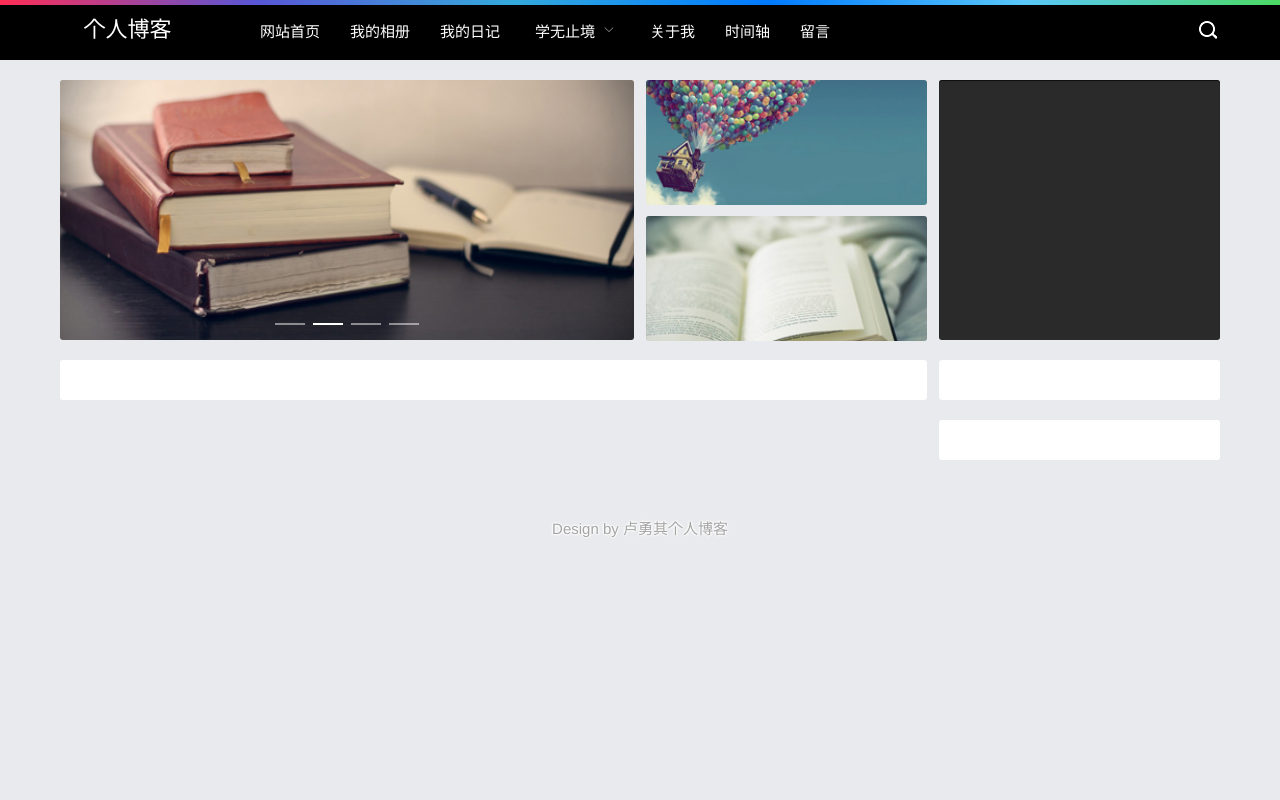
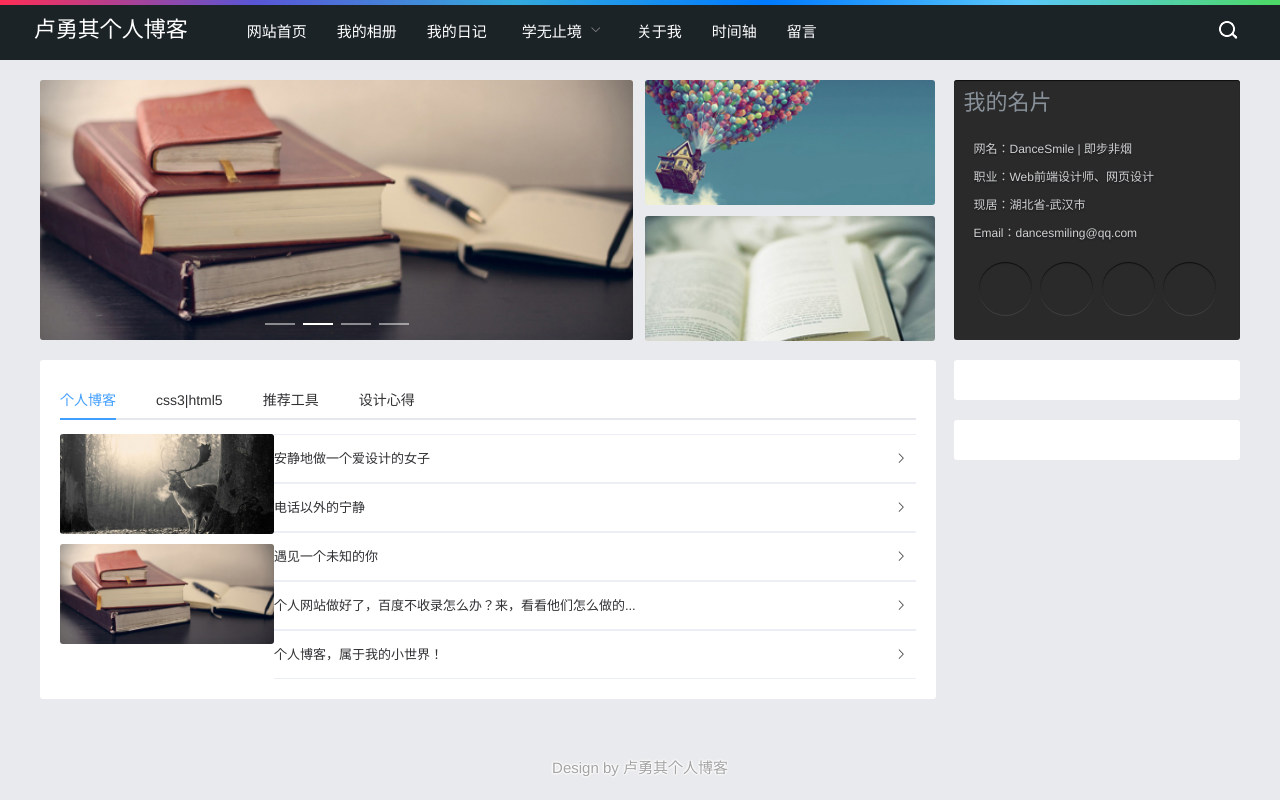
Before and after one commit to luyongqi/myBlog, a Vue app in the folder my-client/: page /#/home in a window 1280 px wide. Built offline with nearby package versions, Linux system fonts and the light colour scheme; a web font is replaced by a local one.

Commit message:
首页修改

```diff
--- a/my-client/src/styles/iconfont.scss
+++ b/my-client/src/styles/iconfont.scss
@@ -1,11 +1,11 @@
 @font-face {
-  font-family: 'iconfont';  /* project id 1504482 */
-  src: url('//at.alicdn.com/t/font_1504482_vc1bnj1t70q.eot');
-  src: url('//at.alicdn.com/t/font_1504482_vc1bnj1t70q.eot?#iefix') format('embedded-opentype'),
-  url('//at.alicdn.com/t/font_1504482_vc1bnj1t70q.woff2') format('woff2'),
-  url('//at.alicdn.com/t/font_1504482_vc1bnj1t70q.woff') format('woff'),
-  url('//at.alicdn.com/t/font_1504482_vc1bnj1t70q.ttf') format('truetype'),
-  url('//at.alicdn.com/t/font_1504482_vc1bnj1t70q.svg#iconfont') format('svg');
+  font-family: 'iconfont';  /* project id 1556517 */
+  src: url('//at.alicdn.com/t/font_1556517_qdkc3w5mvd.eot');
+  src: url('//at.alicdn.com/t/font_1556517_qdkc3w5mvd.eot?#iefix') format('embedded-opentype'),
+  url('//at.alicdn.com/t/font_1556517_qdkc3w5mvd.woff2') format('woff2'),
+  url('//at.alicdn.com/t/font_1556517_qdkc3w5mvd.woff') format('woff'),
+  url('//at.alicdn.com/t/font_1556517_qdkc3w5mvd.ttf') format('truetype'),
+  url('//at.alicdn.com/t/font_1556517_qdkc3w5mvd.svg#iconfont') format('svg');
 }
 
 .iconfont {
@@ -14,12 +14,21 @@
   font-style: normal;
   -webkit-font-smoothing: antialiased;
   -moz-osx-font-smoothing: grayscale;
+  text-align: center;
 }
 
-  .iconguanbi:before {
-    content: "\e631";
+.iconicon:before {
+  content: "\e601";
 }
 
-  .iconziyuan:before {
-    content: "\e60a";
+.iconweixin:before {
+  content: "\e659";
 }
+
+.iconyouxiang-:before {
+  content: "\e6af";
+}
+
+.iconshouye:before {
+  content: "\e622";
+}
--- a/my-client/src/views/home/index.vue
+++ b/my-client/src/views/home/index.vue
@@ -1,9 +1,9 @@
 <template>
   <div class="app-container">
 
-    <el-row :gutter="12">
+    <el-row :gutter="18">
       <!--左侧主体内容-->
-      <el-col :xs="24" :sm="18" :md="18" :lg="18" :xl="18">
+      <el-col :xs="24" :sm="24" :md="18" :lg="18" :xl="18">
         <div class="main-left-box">
           <!--顶部-->
           <div class="headbox">
@@ -40,20 +40,60 @@
               </el-col>
             </el-row>
           </div>
-          <!--tab-->
+          <!--tab 选项卡-->
           <div class="whitebg tabbox">
+            <el-tabs v-model="activeName" >
+              <el-tab-pane :label="item.title" :name="index+''" v-for="(item,index) in tabList" :key="index">
+                  <el-row>
+                    <!--图文-->
+                    <el-col :span="6">
+                      <div class="c-left-box" v-for="(p,i) in item.recommendList" :key="i">
+                        <el-image class="c-img" :src="p.src" fit="cover"></el-image>
+                      </div>
+                    </el-col>
+                    <!--手风琴-->
+                    <el-col :span="18">
+                      <el-collapse v-model="collapseName" accordion v-for="(m,k) in item.newsList" :key="k">
+                        <el-collapse-item :title="m.title" :name="k">
+                          <div>{{m.content}}</div>
+                        </el-collapse-item>
+                      </el-collapse>
+                    </el-col>
+                  </el-row>
+              </el-tab-pane>
+            </el-tabs>
+          </div>
 
-          </div>
         </div>
       </el-col>
 
       <!--右侧内容-->
-      <el-col class="hidden-xs-only" :sm="6" :md="6" :lg="6" :xl="6">
+      <el-col class="hidden-sm-and-down" :md="6" :lg="6" :xl="6">
         <div class="main-right-box">
-          <div class="card"></div>
+          <!--我的名片-->
+          <div class="card">
+             <h2 class="title">我的名片</h2>
+             <p>网名：DanceSmile | 即步非烟</p>
+             <p>职业：Web前端设计师、网页设计</p>
+             <p>现居：湖北省-武汉市</p>
+             <p>Email：dancesmiling@qq.com</p>
+             <ul class="linkmore">
+               <li>
+                 <router-link class="linkto iconfont iconshouye" title="网站地址" to="/"></router-link>
+               </li>
+               <li>
+                 <router-link class="linkto iconfont iconyouxiang-" title="我的邮箱" to="/"></router-link>
+               </li>
+               <li>
+                 <router-link class="linkto iconfont iconicon" title="QQ联系我" to="/"></router-link>
+               </li>
+               <li>
+                 <router-link class="linkto iconfont iconweixin" title="网站地址" to="/"></router-link>
+               </li>
+             </ul>
+          </div>
           <div class="whitebg notice"></div>
           <div class="whitebg recommend"></div>
-
         </div>
       </el-col>
     </el-row>
@@ -62,8 +102,8 @@
 
 <script>
 import Vue from 'vue'
-import { Carousel, Image, Row, Col } from 'element-ui';
-Vue.use(Carousel, Image, Row, Col)
+import { Carousel, Image, Row, Col,Tabs,Collapse } from 'element-ui';
+Vue.use(Carousel, Image, Row, Col,Tabs,Collapse)
 
 export default {
   name: 'home',
@@ -76,6 +116,61 @@ export default {
         { url: require('@/assets/images/2.jpg'), title: '你看我叼吗2', id: 2 },
         { url: require('@/assets/images/3.jpg'), title: '你看我叼吗3', id: 3 },
         { url: require('@/assets/images/4.jpg'), title: '你看我叼吗3', id: 3 }
+      ],
+      activeName:'0',   //当前绑定的选项卡
+      collapseName:['0'],  //手风琴绑定的name
+      tabList:[
+        {
+          title:'个人博客',
+          recommendList:[ //2条 图文
+            {
+              title:'个人网站做好了，百度不收录怎么办？来，看看他们怎么做的',
+              src:require('@/assets/images/4.jpg')
+            },
+             {
+              title:'个人博客，属于我的小世界！',
+              src:require('@/assets/images/2.jpg')
+            },
+          ],
+          newsList:[  //5条
+            {
+              title:'安静地做一个爱设计的女子',
+              content:'自从入了这行，很多人跟我说可以做网络教程，我也有考虑，但最终没有实现，因为我觉得在这个教程泛滥的时代，直接做一套免费的原创个人博客模板更为实在。每当看到自己喜欢的配色图片'
+            },
+            {
+              title:'电话以外的宁静',
+              content:'电话很久没有响过了，我的QQ也很久没有在线了，消失了很多天，刚刚结识的朋友因为我身上又起了红疹，每天都发来消息询问我的情况，我做到了这么多天来的沉默，我相信，没有网络，我还是可以继续我自己的生活'
+            },
+            {
+              title:'遇见一个未知的你',
+              content:'听着那熟悉的歌曲看着那一张张可爱的图片.-读着我们共同欣赏的诗……也许我们曾经相遇,看着你远去的背影 ,沿着你来的方向 ,回忆时间穿梭于幸福的点点滴滴....'
+            },
+            {
+              title:'个人网站做好了，百度不收录怎么办？来，看看他们怎么做的...',
+              content:'不管你是学前端的还是后端的，作为一个程序员，做一个自己的博客，那是必然的。咱们的圈子就这么大，想让更多的人了解你，看看你的技术多牛逼，扔一个博客地址就行了'
+            },
+            {
+              title:'个人博客，属于我的小世界！',
+              content:'个人博客，用来做什么？我刚开始就把它当做一个我吐槽心情的地方，也就相当于一个网络记事本，写上一些关于自己生活工作中的小情小事，也会放上一些照片，音乐。每天工作回家后就能访问自己的网站，一边听着音乐，一边写写文章。'
+            },
+          ]
+        },
+        {
+          title:'css3|html5',
+          recommendList:[],
+          newsList:[]
+        },
+       {
+          title:'推荐工具',
+          recommendList:[],
+          newsList:[]
+        },
+        {
+          title:'设计心得',
+          recommendList:[],
+          newsList:[]
+        }
+
       ]
     }
   },
@@ -121,6 +216,16 @@ export default {
     //tab
     .tabbox{
       width: 100%;
+      .c-left-box{
+        position: relative;
+        .c-img{
+          display: block;
+          width: 100%;
+          height: 100px;
+          margin-bottom: 10px;
+          border-radius: 3px;
+        }
+      }
     }
 
   }
@@ -133,6 +238,64 @@ export default {
       height: 260px;
       overflow: hidden;
       margin-bottom: 20px;
+      text-align: left;
+      & h2{
+        font-size: 22px;
+        margin: 10px;
+        color: #89919a;
+        font-weight: normal;
+        padding-bottom: 10px;
+      }
+      & p{
+        font-size: 12px;
+        padding: 0 0 0 20px;
+        line-height: 28px;
+        text-shadow: 0px 1px 2px rgba(0,0,0,.5);
+        color: #d0d2d4;
+        margin: 0;
+      }
+      .linkmore{
+        width: 100%;
+        padding: 0 20px;
+        margin: 15px 0;
+        &:after{
+          display: table;
+          content: '';
+          clear: both;
+          overflow: hidden;
+        }
+        & li{
+           width: 25%;
+          list-style: none;
+          float: left;
+          .linkto{
+              width: 53px;
+              height: 53px;
+              line-height: 53px;
+              display: block;
+              overflow: hidden;
+              box-shadow: 0px 1px 0px rgba(255,255,255,.1), inset 0px 1px 1px rgba(0,0,0,.7);
+              border-radius: 50%;
+              margin: 0 5px;
+          }
+          .iconshouye{
+            color: #ef5509;
+            font-size: 32px;
+          }
+          .iconyouxiang-{
+              color: #FF991A;
+             font-size: 28px;
+          }
+          .iconicon{
+                color: #1296DB;
+            font-size: 30px;
+          }
+          .iconweixin{
+            color: #07AF12;
+            font-size: 32px;
+          }
+        }
+      }
     }
   }
 }
--- a/my-client/src/views/layout/Layout.vue
+++ b/my-client/src/views/layout/Layout.vue
@@ -1,7 +1,7 @@
 <template>
   <div class="app-wrapper">
-    <Slider></Slider>
-    <Header></Header>
+    <Slider ref="son"></Slider>
+    <Header @click="getOpenStatus"></Header>
     <section class="main-container">
       <app-main></app-main>
     </section>
@@ -30,6 +30,12 @@ export default {
   },
   created(){
 
+  },
+  methods:{
+    getOpenStatus(status){
+      console.log(status)
+      this.$refs.son.drawer = status;
+    }
   }
 }
 
@@ -38,7 +44,7 @@ export default {
 
 <style rel="stylesheet/scss" lang="scss" scoped>
   .app-wrapper {
-    max-width: 1200px;
+    max-width: 1240px;
     margin:auto;
     padding-top: 60px;
   }
--- a/my-client/src/views/layout/components/Header.vue
+++ b/my-client/src/views/layout/components/Header.vue
@@ -4,8 +4,8 @@
             <el-row :gutter="30">
                 <!--展开-->
                 <el-col class="hidden-md-and-up " :xs="4" :sm="3">
-                    <div class="">
-                        <div class="mnavh" :class="isOpen?'open':''">
+                    <div class="more">
+                        <div class="mnavh" :class="isOpen?'open':''" @click="hideToggle">
                            <span class="navicon"></span>
                         </div>
                     </div>
@@ -13,12 +13,12 @@
 
                 <!--logo-->
                 <el-col :xs="16" :sm="18" :md="5" :lg="4" :xl="4">
-                    <div class="logo">个人博客</div>
+                    <div class="logo">卢勇其个人博客</div>
                 </el-col>
 
                 <!--导航 -->
                 <el-col class="hidden-sm-and-down" :xs="0" :sm="18" :md="17" :lg="18" :xl="18">
-                    <el-menu :default-active="activeIndex" background-color="#000000" text-color="#fff" active-text-color="#409EFF" class="el-menu-demo" mode="horizontal" @select="handleSelect">
+                    <el-menu :default-active="activeIndex" background-color="#1C2327" text-color="#fff" active-text-color="#1C2327" class="el-menu-demo" mode="horizontal" @select="handleSelect">
                         <template v-for="(item,index) in navList">
                             <el-menu-item :index="index" :key="index" v-if="item.subList.length==0" :route="item.url">
                                 <router-link class="link" :to="item.url">
@@ -119,6 +119,10 @@ export default {
 
     },
     methods: {
+        hideToggle(){
+            this.isOpen = !this.isOpen;
+            this.$emit('click',this.isOpen)
+        },
         handleSelect(key, keyPath) {
             console.log(key, keyPath);
         }
@@ -130,7 +134,7 @@ export default {
 <style lang="scss" scoped>
 .header {
     width: 100%;
-    background: #000;
+    background: #1C2327;
     position: fixed;
     color: #fff;
     line-height: 60px;
@@ -148,10 +152,13 @@ export default {
         background: #000 linear-gradient(to left, #4cd964, #5ac8fa, #007aff, #34aadc, #5856d6, #ff2d55);
         z-index: 3000;
     } // 展开
+
     .mnavh {
         width: 50px;
         position: relative;
         padding: 0 10px;
+        height: 60px;
+        padding-top: 28px;
         &.open .navicon:before {
             margin-top: 0;
             transform: rotate(45deg);
@@ -169,7 +176,7 @@ export default {
             width: 30px;
             height: 5px;
             background-color: #fff;
-            margin-top: 28px;
+            // margin-top: 28px;
             &:before,
             &:after {
                 content: '';
@@ -200,7 +207,7 @@ export default {
         background: url(../../../assets/images/bg.png) no-repeat center !important;
     }
     .navbox {
-        max-width: 1200px;
+        max-width: 1240px;
         margin: auto;
         .el-menu-item,
         .el-menu--horizontal>.el-submenu .el-submenu__title {
@@ -217,6 +224,7 @@ export default {
         .el-menu--horizontal>.el-menu-item.is-active,
         .el-menu--horizontal>.el-submenu.is-active .el-submenu__title {
             border-bottom: none;
+            background: none;;
         }
         .el-menu>.el-menu-item a:hover {
             color: #409EFF !important;
```
Also changed, not shown: my-client/src/views/layout/components/Navbar.vue (deleted, +0 -48 lines). Lines whose indentation alone changed are shown as unchanged.
